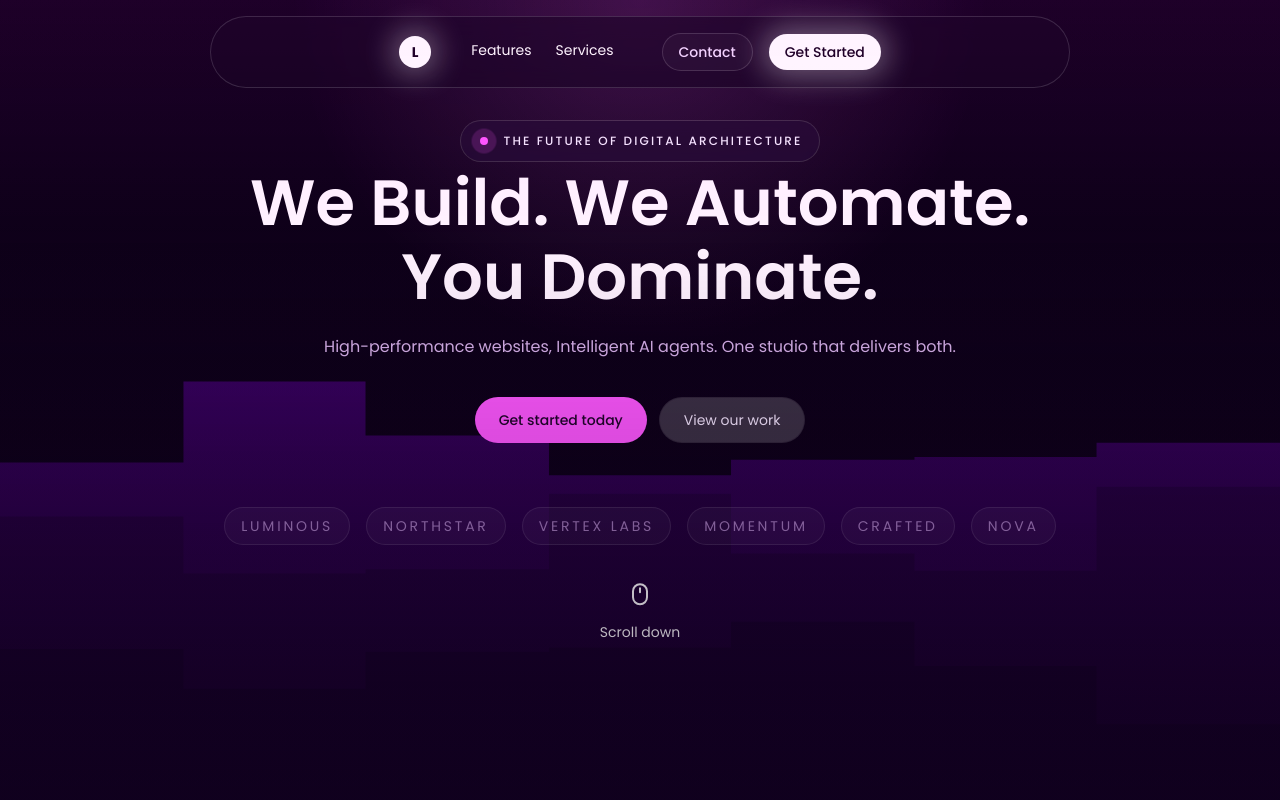
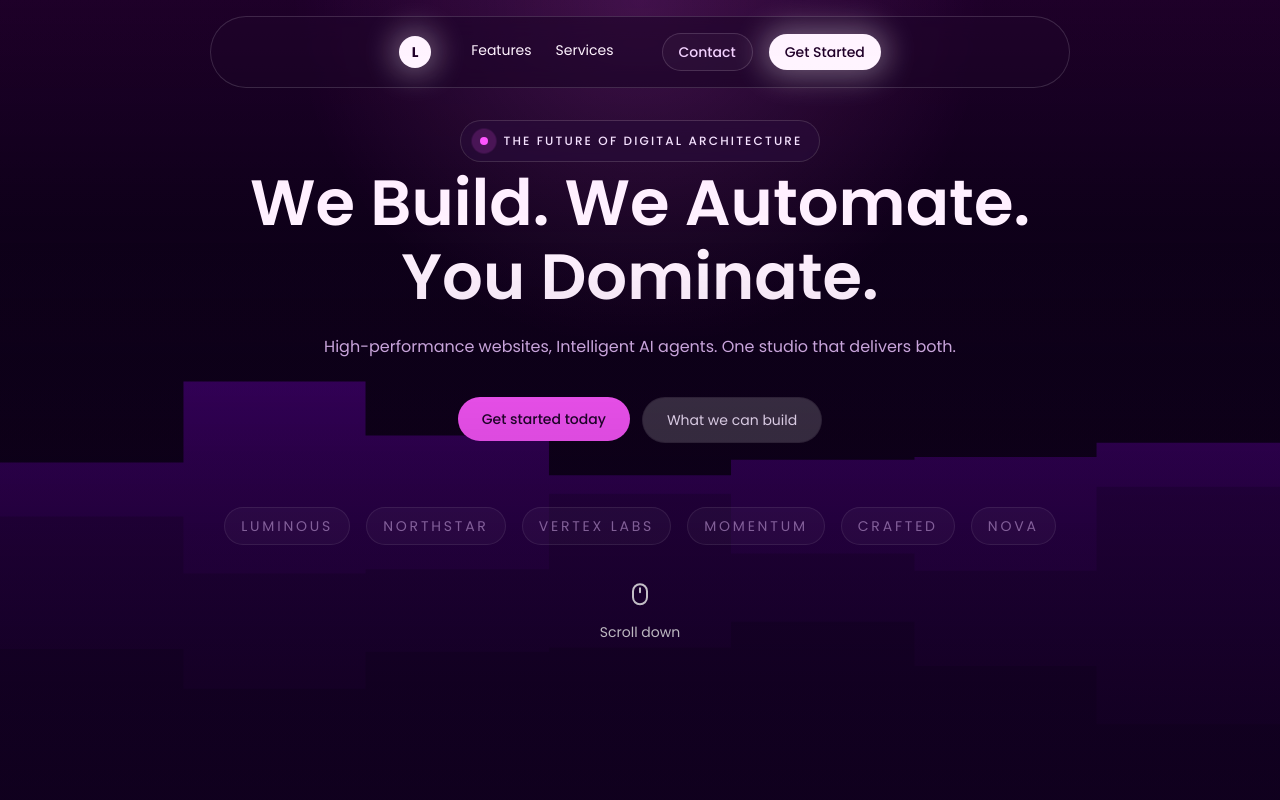
Before and after one commit to shamran86/Agency, a React (Vite) app: page / in a window 1280 px wide. Shown: the top 800 px of the page. Built offline with nearby package versions, Linux system fonts and the light colour scheme.

Commit message:
fixed the get started today and what we can build button

```diff
--- a/src/sections/hero/HeroSection.jsx
+++ b/src/sections/hero/HeroSection.jsx
@@ -42,8 +42,12 @@ function HeroSection() {
           </p>
 
           <div className="mt-9 flex flex-col gap-3 sm:flex-row">
-            <PrimaryButton>Get started today</PrimaryButton>
-            <SecondaryButton>View our work</SecondaryButton>
+            <a href="#contact">
+              <PrimaryButton>Get started today</PrimaryButton>
+            </a>
+            <a href="#portfolio">
+              <SecondaryButton>What we can build</SecondaryButton>
+            </a>
           </div>
 
           <div className="mt-16 flex flex-wrap items-center justify-center gap-3 text-sm text-[#d0a7e8]/70 sm:gap-4">
```
